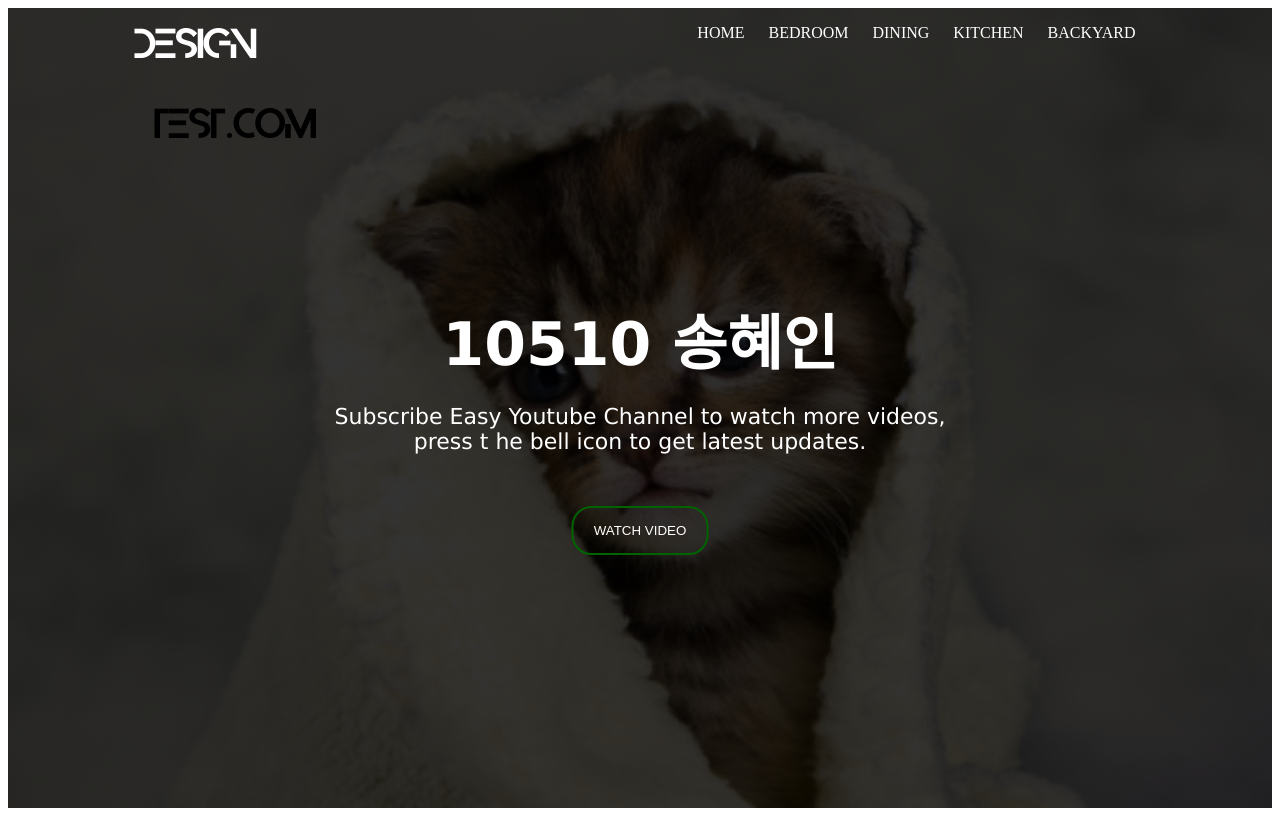
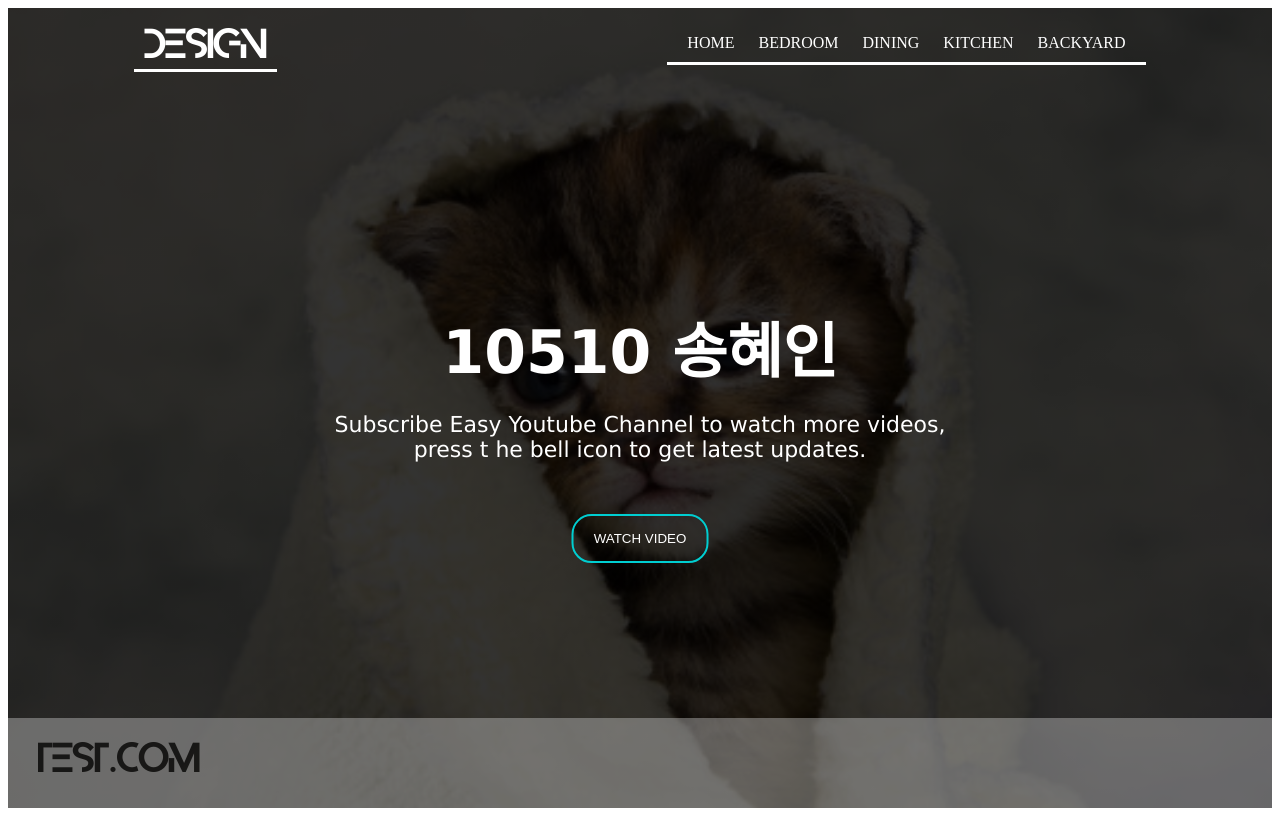
Before and after one commit to haeeeing/webprograming, a plain HTML site: page 학번_이름 - 복사본/test2.html in a window 1280 px wide. Drawn offline with Linux system fonts and the light colour scheme; files whose address does not match are found by name.

Commit message:
Add files via upload

```diff
--- a/학번_이름 - 복사본/style.css
+++ b/학번_이름 - 복사본/style.css
@@ -4,6 +4,7 @@
 }
 
 .container{
+    position: relative;
     width: 100%;
     height: 100vh;
     /* background-image:  */
@@ -23,6 +24,13 @@
     text-decoration: none;
     color: white;
     font-family: abster;
+    padding: 10px;
+    border-bottom: white solid;
+}
+
+.container .nav ul {
+    padding: 10px;
+    border-bottom: white solid;
 }
 
 .container .nav ul li {
@@ -60,7 +68,7 @@
 }
 
 .container .hero button {
-    border: 2px solid darkgreen;
+    border: 2px solid darkturquoise;
     background: none;
     padding: 15px 20px;
     margin-top: 30px;
@@ -76,19 +84,21 @@
 }
 
 .container .foot {
-    width: 80%;
-    height: 80px;
+    width: 100%;
+    height: 90px;
     margin: 0 auto;
     display: flex;
     justify-content: space-between;
-    background: linear-gradient(lightgrey, lightgrey)
+    background-color: lightgrey;
+    opacity: 0.4;
     position: absolute;
-    left: 10%;
-    top: 90%;
-    border-radius: 5px;
+    bottom: 0px;
 }
 
 .container .foot h1 {
-    margin-left: 20px;
+    position: absolute;
+    top: 50%;
+    margin-top: -20px;
+    margin-left: 30px;
     font-family: abster;
 }
```
